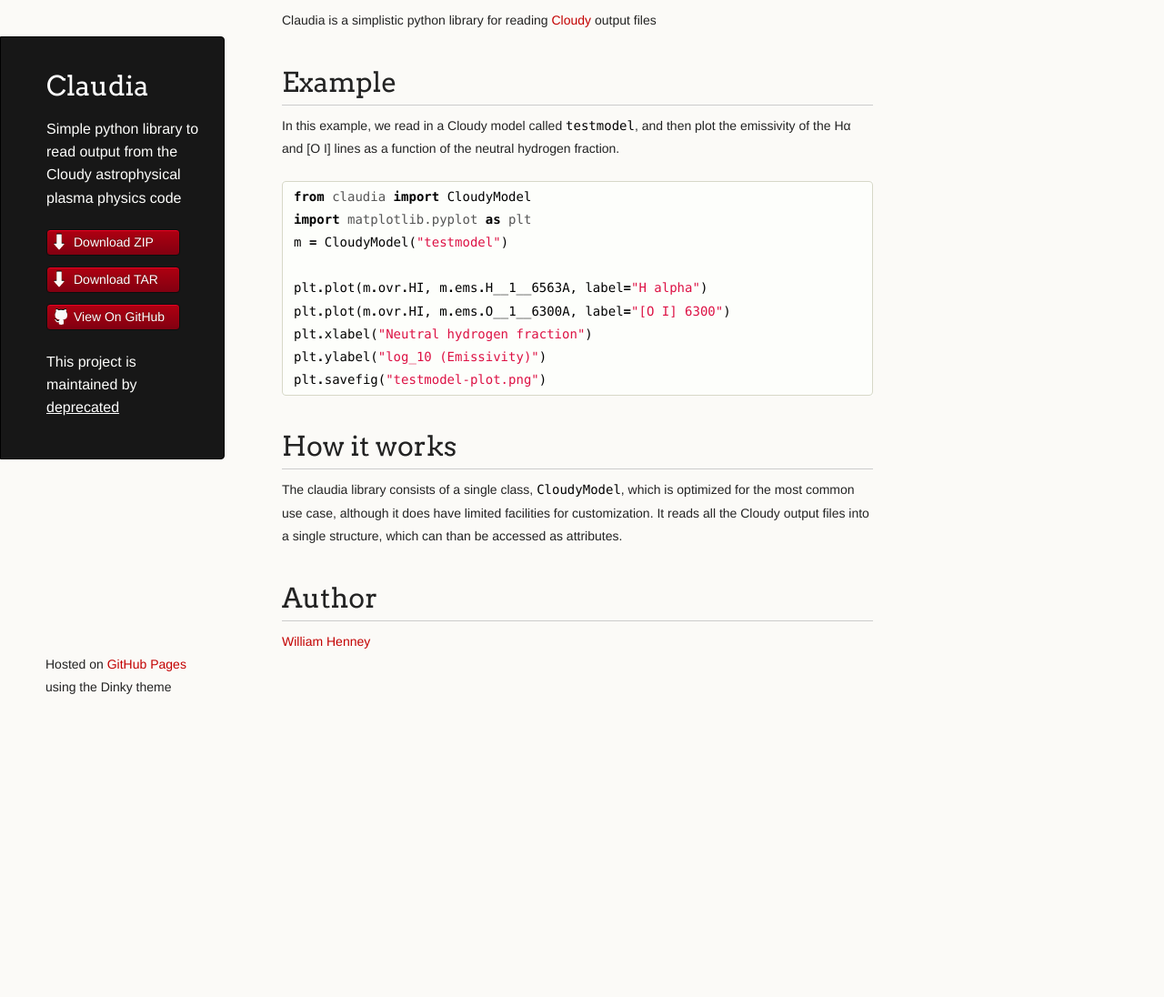
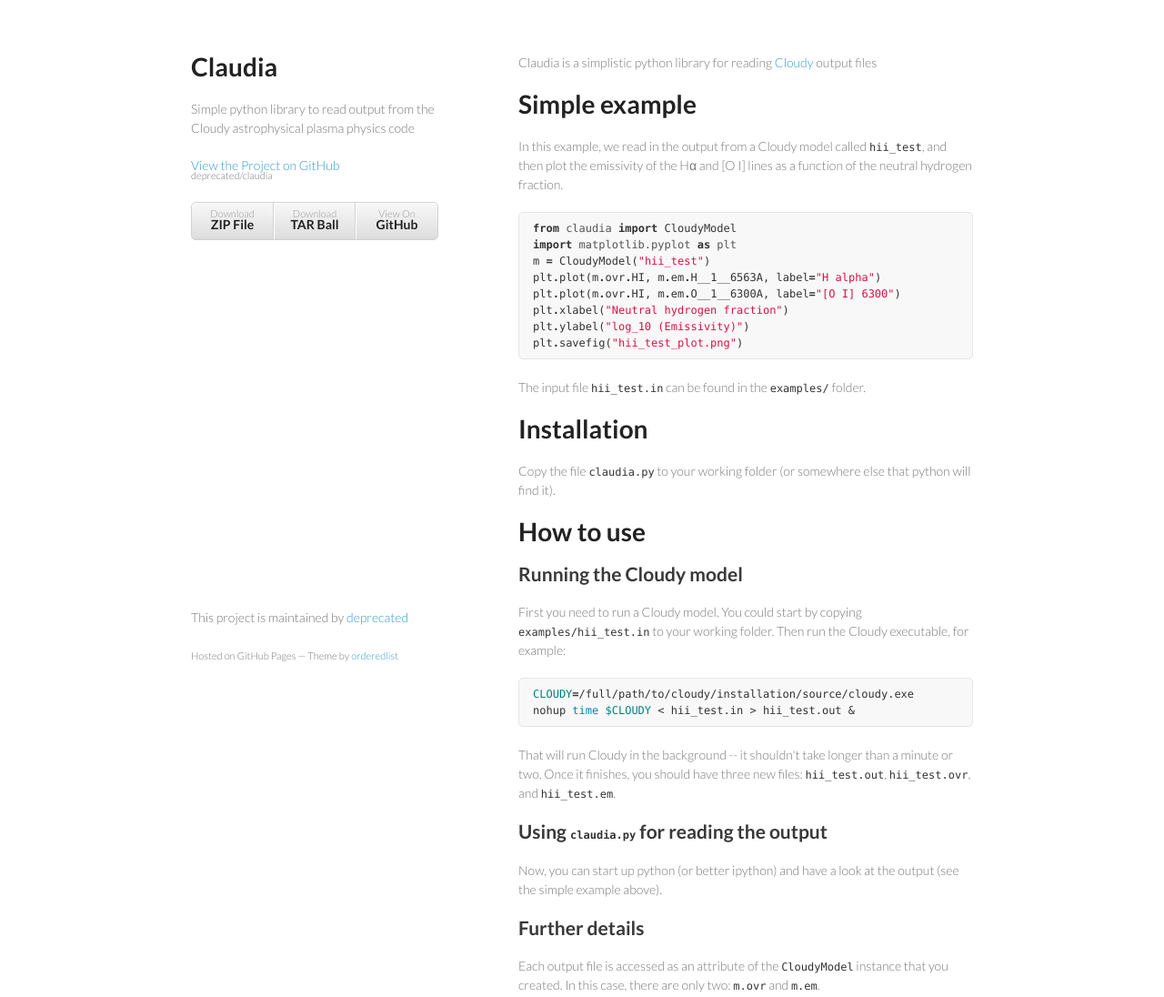
Before and after one commit to deprecated/claudia, a plain HTML site: page index.html in a window 1280 px wide. Shown: the top 1096 px of the page at 91% size. Before the commit the page ends 800 px from the top, so only its background shows below. Drawn offline with Linux system fonts and the light colour scheme.

Commit message:
Create gh-pages branch via GitHub

```diff
--- a/index.html
+++ b/index.html
@@ -7,7 +7,6 @@
 
     <link rel="stylesheet" href="stylesheets/styles.css">
     <link rel="stylesheet" href="stylesheets/pygment_trac.css">
-    <script src="javascripts/scale.fix.js"></script>
     <meta name="viewport" content="width=device-width, initial-scale=1, user-scalable=no">
     <!--[if lt IE 9]>
     <script src="//html5shiv.googlecode.com/svn/trunk/html5.js"></script>
@@ -16,50 +15,73 @@
   <body>
     <div class="wrapper">
       <header>
-        <h1 class="header">Claudia</h1>
-        <p class="header">Simple python library to read output from the Cloudy astrophysical plasma physics code</p>
+        <h1>Claudia</h1>
+        <p>Simple python library to read output from the Cloudy astrophysical plasma physics code</p>
+
+        <p class="view"><a href="https://github.com/deprecated/claudia">View the Project on GitHub <small>deprecated/claudia</small></a></p>
+
 
         <ul>
-          <li class="download"><a class="buttons" href="https://github.com/deprecated/claudia/zipball/master">Download ZIP</a></li>
-          <li class="download"><a class="buttons" href="https://github.com/deprecated/claudia/tarball/master">Download TAR</a></li>
-          <li><a class="buttons github" href="https://github.com/deprecated/claudia">View On GitHub</a></li>
+          <li><a href="https://github.com/deprecated/claudia/zipball/master">Download <strong>ZIP File</strong></a></li>
+          <li><a href="https://github.com/deprecated/claudia/tarball/master">Download <strong>TAR Ball</strong></a></li>
+          <li><a href="https://github.com/deprecated/claudia">View On <strong>GitHub</strong></a></li>
         </ul>
-
-        <p class="header">This project is maintained by <a class="header name" href="https://github.com/deprecated">deprecated</a></p>
-
-
       </header>
       <section>
         <p>Claudia is a simplistic python library for reading <a href="https://nublado.org">Cloudy</a> output files</p>
 
-<h1>Example</h1>
+<h1>Simple example</h1>
 
-<p>In this example, we read in a Cloudy model called <code>testmodel</code>, and then plot the emissivity of the Hα  and [O I] lines as a function of the neutral hydrogen fraction. </p>
+<p>In this example, we read in the output from a Cloudy model called <code>hii_test</code>, and then plot the emissivity of the Hα and [O I] lines as a function of the neutral hydrogen fraction. </p>
 
 <div class="highlight"><pre><span class="kn">from</span> <span class="nn">claudia</span> <span class="kn">import</span> <span class="n">CloudyModel</span>
 <span class="kn">import</span> <span class="nn">matplotlib.pyplot</span> <span class="kn">as</span> <span class="nn">plt</span>
-<span class="n">m</span> <span class="o">=</span> <span class="n">CloudyModel</span><span class="p">(</span><span class="s">"testmodel"</span><span class="p">)</span>
-
-<span class="n">plt</span><span class="o">.</span><span class="n">plot</span><span class="p">(</span><span class="n">m</span><span class="o">.</span><span class="n">ovr</span><span class="o">.</span><span class="n">HI</span><span class="p">,</span> <span class="n">m</span><span class="o">.</span><span class="n">ems</span><span class="o">.</span><span class="n">H__1__6563A</span><span class="p">,</span> <span class="n">label</span><span class="o">=</span><span class="s">"H alpha"</span><span class="p">)</span>
-<span class="n">plt</span><span class="o">.</span><span class="n">plot</span><span class="p">(</span><span class="n">m</span><span class="o">.</span><span class="n">ovr</span><span class="o">.</span><span class="n">HI</span><span class="p">,</span> <span class="n">m</span><span class="o">.</span><span class="n">ems</span><span class="o">.</span><span class="n">O__1__6300A</span><span class="p">,</span> <span class="n">label</span><span class="o">=</span><span class="s">"[O I] 6300"</span><span class="p">)</span>
+<span class="n">m</span> <span class="o">=</span> <span class="n">CloudyModel</span><span class="p">(</span><span class="s">"hii_test"</span><span class="p">)</span>
+<span class="n">plt</span><span class="o">.</span><span class="n">plot</span><span class="p">(</span><span class="n">m</span><span class="o">.</span><span class="n">ovr</span><span class="o">.</span><span class="n">HI</span><span class="p">,</span> <span class="n">m</span><span class="o">.</span><span class="n">em</span><span class="o">.</span><span class="n">H__1__6563A</span><span class="p">,</span> <span class="n">label</span><span class="o">=</span><span class="s">"H alpha"</span><span class="p">)</span>
+<span class="n">plt</span><span class="o">.</span><span class="n">plot</span><span class="p">(</span><span class="n">m</span><span class="o">.</span><span class="n">ovr</span><span class="o">.</span><span class="n">HI</span><span class="p">,</span> <span class="n">m</span><span class="o">.</span><span class="n">em</span><span class="o">.</span><span class="n">O__1__6300A</span><span class="p">,</span> <span class="n">label</span><span class="o">=</span><span class="s">"[O I] 6300"</span><span class="p">)</span>
 <span class="n">plt</span><span class="o">.</span><span class="n">xlabel</span><span class="p">(</span><span class="s">"Neutral hydrogen fraction"</span><span class="p">)</span>
 <span class="n">plt</span><span class="o">.</span><span class="n">ylabel</span><span class="p">(</span><span class="s">"log_10 (Emissivity)"</span><span class="p">)</span>
-<span class="n">plt</span><span class="o">.</span><span class="n">savefig</span><span class="p">(</span><span class="s">"testmodel-plot.png"</span><span class="p">)</span>
+<span class="n">plt</span><span class="o">.</span><span class="n">savefig</span><span class="p">(</span><span class="s">"hii_test_plot.png"</span><span class="p">)</span>
 </pre></div>
+
+<p>The input file <code>hii_test.in</code> can be found in the <code>examples/</code> folder.</p>
+
+<h1>Installation</h1>
+
+<p>Copy the file <code>claudia.py</code> to your working folder (or somewhere else that python will find it).</p>
+
+<h1>How to use</h1>
+
+<h2>Running the Cloudy model</h2>
+
+<p>First you need to run a Cloudy model.  You could start by copying <code>examples/hii_test.in</code> to your working folder.  Then run the Cloudy executable, for example:</p>
+
+<div class="highlight"><pre><span class="nv">CLOUDY</span><span class="o">=</span>/full/path/to/cloudy/installation/source/cloudy.exe
+nohup <span class="nb">time</span> <span class="nv">$CLOUDY</span> &lt; hii_test.in &gt; hii_test.out &amp;
+</pre></div>
+
+<p>That will run Cloudy in the background -- it shouldn't take longer than a minute or two.  Once it finishes, you should have three new files: <code>hii_test.out</code>, <code>hii_test.ovr</code>, and <code>hii_test.em</code>.</p>
+
+<h2>Using <code>claudia.py</code> for reading the output</h2>
+
+<p>Now, you can start up python (or better ipython) and have a look at the output (see the simple example above). </p>
+
+<h2>Further details</h2>
+
+<p>Each output file is accessed as an attribute of the <code>CloudyModel</code> instance that you created.  In this case, there are only two: <code>m.ovr</code> and <code>m.em</code>.</p>
+
+<p>Each column of the file can then be acessed as a sub-attribute, e.g., <code>m.ovr.depth</code>, <code>m.em.N__2__5784A</code>, each of which return a 1D <code>numpy</code> array.  Alternatively, you can also access them as a dictionary: <code>m.ovr["depth"]</code>.  To see a list of all the columns available, you can look at <code>m.ovr.dtype.names</code>. </p>
 
 <h1>How it works</h1>
 
 <p>The claudia library consists of a single class, <code>CloudyModel</code>, which is optimized for the most common use case, although it does have limited facilities for customization.  It reads all the Cloudy output files into a single structure, which can than be accessed as attributes.  </p>
-
-<h1>Author</h1>
-
-<p><a href="github.com/deprecated">William Henney</a></p>
       </section>
       <footer>
-        <p><small>Hosted on <a href="https://pages.github.com">GitHub Pages</a> using the Dinky theme</small></p>
+        <p>This project is maintained by <a href="https://github.com/deprecated">deprecated</a></p>
+        <p><small>Hosted on GitHub Pages &mdash; Theme by <a href="https://github.com/orderedlist">orderedlist</a></small></p>
       </footer>
     </div>
-    <!--[if !IE]><script>fixScale(document);</script><![endif]-->
+    <script src="javascripts/scale.fix.js"></script>
 
   </body>
 </html>
--- a/stylesheets/styles.css
+++ b/stylesheets/styles.css
@@ -1,328 +1,186 @@
-@import url(https://fonts.googleapis.com/css?family=Arvo:400,700,400italic);
-
-/* MeyerWeb Reset */
-
-html, body, div, span, applet, object, iframe,
-h1, h2, h3, h4, h5, h6, p, blockquote, pre,
-a, abbr, acronym, address, big, cite, code,
-del, dfn, em, img, ins, kbd, q, s, samp,
-small, strike, strong, sub, sup, tt, var,
-b, u, i, center,
-dl, dt, dd, ol, ul, li,
-fieldset, form, label, legend,
-table, caption, tbody, tfoot, thead, tr, th, td,
-article, aside, canvas, details, embed,
-figure, figcaption, footer, header, hgroup,
-menu, nav, output, ruby, section, summary,
-time, mark, audio, video {
-  margin: 0;
-  padding: 0;
-  border: 0;
-  font: inherit;
-  vertical-align: baseline;
-}
-
-
-/* Base text styles */
+@import url(https://fonts.googleapis.com/css?family=Lato:300italic,700italic,300,700);
 
 body {
-  padding:10px 50px 0 0;
-  font-family:"Helvetica Neue", Helvetica, Arial, sans-serif;
-	font-size: 14px;
-	color: #232323;
-	background-color: #FBFAF7;
-	margin: 0;
-	line-height: 1.8em;
-	-webkit-font-smoothing: antialiased;
-
+  padding:50px;
+  font:14px/1.5 Lato, "Helvetica Neue", Helvetica, Arial, sans-serif;
+  color:#777;
+  font-weight:300;
 }
 
 h1, h2, h3, h4, h5, h6 {
-  color:#232323;
-  margin:36px 0 10px;
+  color:#222;
+  margin:0 0 20px;
 }
 
-p, ul, ol, table, dl {
-  margin:0 0 22px;
+p, ul, ol, table, pre, dl {
+  margin:0 0 20px;
 }
 
 h1, h2, h3 {
-	font-family: Arvo, Monaco, serif;
-  line-height:1.3;
-	font-weight: normal;
-}
-
-h1,h2, h3 {
-	display: block;
-	border-bottom: 1px solid #ccc;
-	padding-bottom: 5px;
+  line-height:1.1;
 }
 
 h1 {
-	font-size: 30px;
+  font-size:28px;
 }
 
 h2 {
-	font-size: 24px;
+  color:#393939;
 }
 
-h3 {
-	font-size: 18px;
-}
-
-h4, h5, h6 {
-	font-family: Arvo, Monaco, serif;
-	font-weight: 700;
+h3, h4, h5, h6 {
+  color:#494949;
 }
 
 a {
-  color:#C30000;
-  font-weight:200;
+  color:#39c;
+  font-weight:400;
   text-decoration:none;
 }
 
-a:hover {
-	text-decoration: underline;
+a small {
+  font-size:11px;
+  color:#777;
+  margin-top:-0.6em;
+  display:block;
 }
 
-a small {
-	font-size: 12px;
+.wrapper {
+  width:860px;
+  margin:0 auto;
 }
 
-em {
-	font-style: italic;
+blockquote {
+  border-left:1px solid #e5e5e5;
+  margin:0;
+  padding:0 0 0 20px;
+  font-style:italic;
+}
+
+code, pre {
+  font-family:Monaco, Bitstream Vera Sans Mono, Lucida Console, Terminal;
+  color:#333;
+  font-size:12px;
+}
+
+pre {
+  padding:8px 15px;
+  background: #f8f8f8;
+  border-radius:5px;
+  border:1px solid #e5e5e5;
+  overflow-x: auto;
+}
+
+table {
+  width:100%;
+  border-collapse:collapse;
+}
+
+th, td {
+  text-align:left;
+  padding:5px 10px;
+  border-bottom:1px solid #e5e5e5;
+}
+
+dt {
+  color:#444;
+  font-weight:700;
+}
+
+th {
+  color:#444;
+}
+
+img {
+  max-width:100%;
+}
+
+header {
+  width:270px;
+  float:left;
+  position:fixed;
+}
+
+header ul {
+  list-style:none;
+  height:40px;
+
+  padding:0;
+
+  background: #eee;
+  background: -moz-linear-gradient(top, #f8f8f8 0%, #dddddd 100%);
+  background: -webkit-gradient(linear, left top, left bottom, color-stop(0%,#f8f8f8), color-stop(100%,#dddddd));
+  background: -webkit-linear-gradient(top, #f8f8f8 0%,#dddddd 100%);
+  background: -o-linear-gradient(top, #f8f8f8 0%,#dddddd 100%);
+  background: -ms-linear-gradient(top, #f8f8f8 0%,#dddddd 100%);
+  background: linear-gradient(top, #f8f8f8 0%,#dddddd 100%);
+
+  border-radius:5px;
+  border:1px solid #d2d2d2;
+  box-shadow:inset #fff 0 1px 0, inset rgba(0,0,0,0.03) 0 -1px 0;
+  width:270px;
+}
+
+header li {
+  width:89px;
+  float:left;
+  border-right:1px solid #d2d2d2;
+  height:40px;
+}
+
+header ul a {
+  line-height:1;
+  font-size:11px;
+  color:#999;
+  display:block;
+  text-align:center;
+  padding-top:6px;
+  height:40px;
 }
 
 strong {
+  color:#222;
   font-weight:700;
 }
 
-ul li {
-  list-style: inside;
-  padding-left: 25px;
+header ul li + li {
+  width:88px;
+  border-left:1px solid #fff;
 }
 
-ol li {
-  list-style: decimal inside;
-  padding-left: 20px;
+header ul li + li + li {
+  border-right:none;
+  width:89px;
 }
 
-blockquote {
-  margin: 0;
-  padding: 0 0 0 20px;
-  font-style: italic;
+header ul a strong {
+  font-size:14px;
+  display:block;
+  color:#222;
 }
 
-dl, dt, dd, dl p {
-	font-color: #444;
+section {
+  width:500px;
+  float:right;
+  padding-bottom:50px;
 }
 
-dl dt {
-  font-weight: bold;
-}
-
-dl dd {
-  padding-left: 20px;
-  font-style: italic;
-}
-
-dl p {
-  padding-left: 20px;
-  font-style: italic;
+small {
+  font-size:11px;
 }
 
 hr {
   border:0;
-  background:#ccc;
+  background:#e5e5e5;
   height:1px;
-  margin:0 0 24px;
+  margin:0 0 20px;
 }
 
-/* Images */
-
-img {
-  position: relative;
-  margin: 0 auto;
-  max-width: 650px;
-  padding: 5px;
-  margin: 10px 0 32px 0;
-  border: 1px solid #ccc;
-}
-
-
-/* Code blocks */
-
-code, pre {
-	font-family: Monaco, "Bitstream Vera Sans Mono", "Lucida Console", Terminal, monospace;
-  color:#000;
-  font-size:14px;
-}
-
-pre {
-	padding: 4px 12px;
-  background: #FDFEFB;
-  border-radius:4px;
-  border:1px solid #D7D8C8;
-  overflow: auto;
-  overflow-y: hidden;
-	margin-bottom: 32px;
-}
-
-
-/* Tables */
-
-table {
-  width:100%;
-}
-
-table {
-  border: 1px solid #ccc;
-  margin-bottom: 32px;
-  text-align: left;
- }
-
-th {
-  font-family: 'Arvo', Helvetica, Arial, sans-serif;
-	font-size: 18px;
-	font-weight: normal;
-  padding: 10px;
-  background: #232323;
-  color: #FDFEFB;
- }
-
-td {
-  padding: 10px;
-	background: #ccc;
- }
-
-
-/* Wrapper */
-.wrapper {
-  width:960px;
-}
-
-
-/* Header */
-
-header {
-	background-color: #171717;
-	color: #FDFDFB;
-  width:170px;
+footer {
+  width:270px;
   float:left;
   position:fixed;
-	border: 1px solid #000;
-	-webkit-border-top-right-radius: 4px;
-	-webkit-border-bottom-right-radius: 4px;
-	-moz-border-radius-topright: 4px;
-	-moz-border-radius-bottomright: 4px;
-	border-top-right-radius: 4px;
-	border-bottom-right-radius: 4px;
-	padding: 34px 25px 22px 50px;
-	margin: 30px 25px 0 0;
-	-webkit-font-smoothing: antialiased;
-}
-
-p.header {
-	font-size: 16px;
-}
-
-h1.header {
-	font-family: Arvo, sans-serif;
-	font-size: 30px;
-	font-weight: 300;
-	line-height: 1.3em;
-	border-bottom: none;
-	margin-top: 0;
-}
-
-
-h1.header, a.header, a.name, header a{
-	color: #fff;
-}
-
-a.header {
-	text-decoration: underline;
-}
-
-a.name {
-	white-space: nowrap;
-}
-
-header ul {
-  list-style:none;
-  padding:0;
-}
-
-header li {
-	list-style-type: none;
-  width:132px;
-  height:15px;
-	margin-bottom: 12px;
-	line-height: 1em;
-	padding: 6px 6px 6px 7px;
-
-	background: #AF0011;
-	background: -moz-linear-gradient(top, #AF0011 0%, #820011 100%);
-  background: -webkit-gradient(linear, left top, left bottom, color-stop(0%,#f8f8f8), color-stop(100%,#dddddd));
-  background: -webkit-linear-gradient(top, #AF0011 0%,#820011 100%);
-  background: -o-linear-gradient(top, #AF0011 0%,#820011 100%);
-  background: -ms-linear-gradient(top, #AF0011 0%,#820011 100%);
-  background: linear-gradient(top, #AF0011 0%,#820011 100%);
-
-	border-radius:4px;
-  border:1px solid #0D0D0D;
-
-	-webkit-box-shadow: inset 0px 1px 1px 0 rgba(233,2,38, 1);
-	box-shadow: inset 0px 1px 1px 0 rgba(233,2,38, 1);
-
-}
-
-header li:hover {
-	background: #C3001D;
-	background: -moz-linear-gradient(top, #C3001D 0%, #950119 100%);
-  background: -webkit-gradient(linear, left top, left bottom, color-stop(0%,#f8f8f8), color-stop(100%,#dddddd));
-  background: -webkit-linear-gradient(top, #C3001D 0%,#950119 100%);
-  background: -o-linear-gradient(top, #C3001D 0%,#950119 100%);
-  background: -ms-linear-gradient(top, #C3001D 0%,#950119 100%);
-  background: linear-gradient(top, #C3001D 0%,#950119 100%);
-}
-
-a.buttons {
-	-webkit-font-smoothing: antialiased;
-	background: url(../images/arrow-down.png) no-repeat;
-	font-weight: normal;
-	text-shadow: rgba(0, 0, 0, 0.4) 0 -1px 0;
-	padding: 2px 2px 2px 22px;
-	height: 30px;
-}
-
-a.github {
-	background: url(../images/octocat-small.png) no-repeat 1px;
-}
-
-a.buttons:hover {
-	color: #fff;
-	text-decoration: none;
-}
-
-
-/* Section - for main page content */
-
-section {
-  width:650px;
-  float:right;
-  padding-bottom:50px;
-}
-
-
-/* Footer */
-
-footer {
-  width:170px;
-  float:left;
-  position:fixed;
-  bottom:10px;
-	padding-left: 50px;
+  bottom:50px;
 }
 
 @media print, screen and (max-width: 960px) {
@@ -338,18 +196,14 @@ footer {
     width:auto;
   }
 
-	footer {
-		border-top: 1px solid #ccc;
-		margin:0 84px 0 50px;
-		padding:0;
-	}
-
   header {
     padding-right:320px;
   }
 
   section {
-    padding:20px 84px 20px 50px;
+    border:1px solid #e5e5e5;
+    border-width:1px 0;
+    padding:20px 0;
     margin:0 0 20px;
   }
 
@@ -359,8 +213,8 @@ footer {
 
   header ul {
     position:absolute;
-    right:130px;
-    top:84px;
+    right:50px;
+    top:52px;
   }
 }
 
@@ -370,38 +224,26 @@ footer {
   }
 
   header {
-    padding:10px 20px 0;
-		margin-right: 0;
+    padding:0;
   }
-
-	section {
-    padding:10px 0 10px 20px;
-    margin:0 0 30px;
-  }
-
-	footer {
-		margin: 0 0 0 30px;
-	}
 
   header ul, header p.view {
     position:static;
   }
+
+  pre, code {
+    word-wrap:normal;
+  }
 }
 
 @media print, screen and (max-width: 480px) {
+  body {
+    padding:15px;
+  }
 
-  header ul li.download {
+  header ul {
     display:none;
   }
-
-	footer {
-		margin: 0 0 0 20px;
-	}
-
-	footer a{
-		display:block;
-	}
-
 }
 
 @media print {
```
Also changed, not shown: javascripts/scale.fix.js (+17 -20 lines), params.json (+1 -1 lines).
